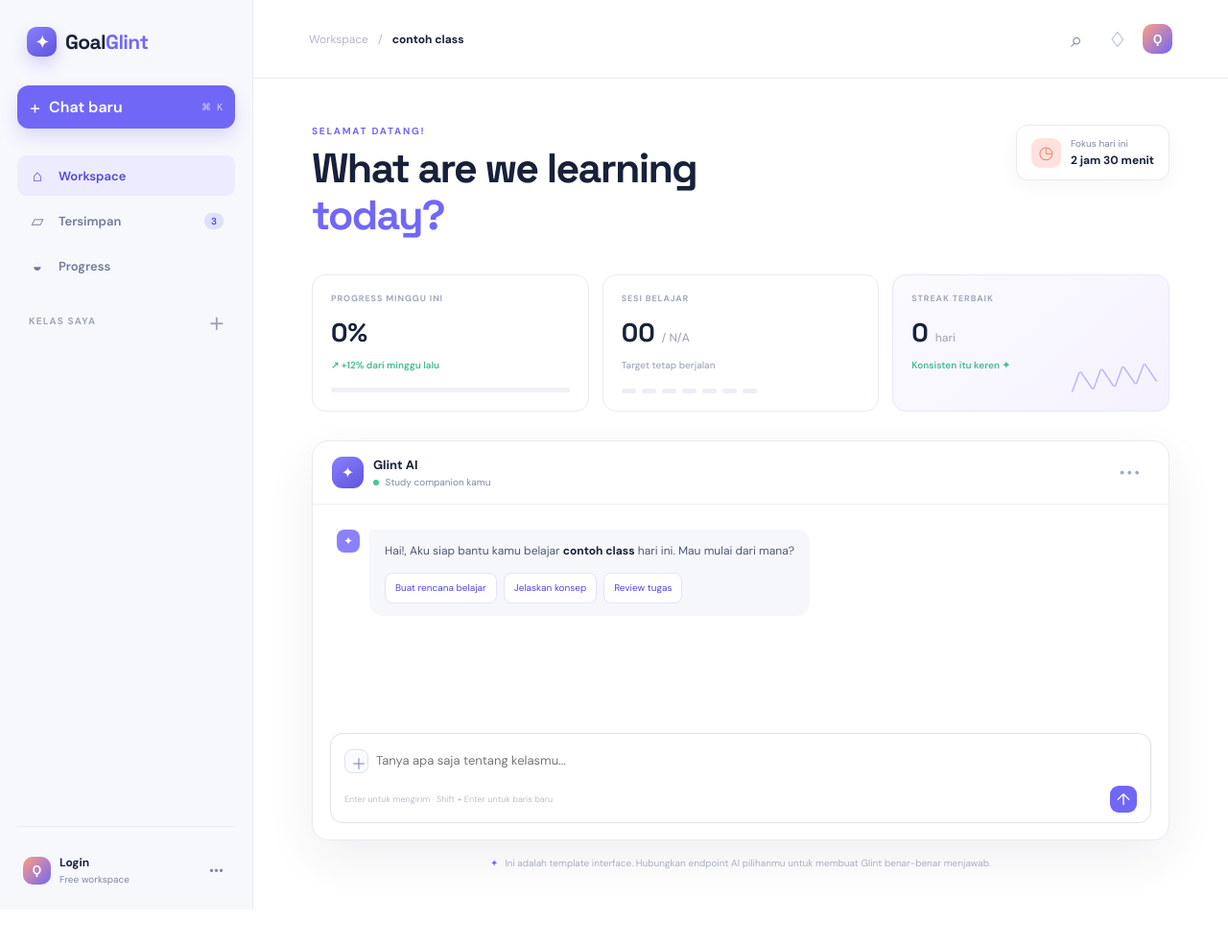
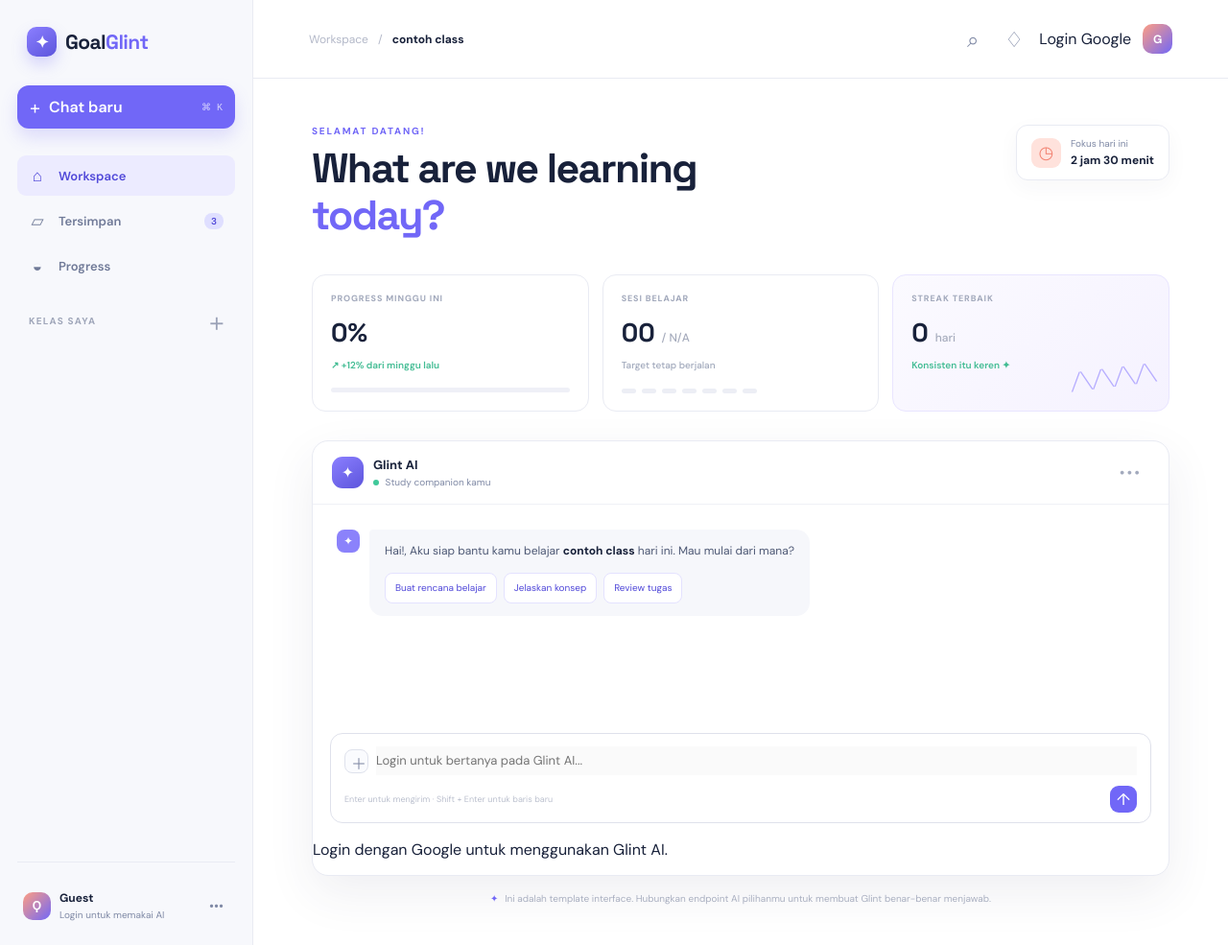
Before and after one commit to Frask-nivis/betterMe, a website: page src/index.html in a window 1280 px wide. Shown: the whole page at 96% size. Before the commit the page ends 948 px from the top, so only its background shows below. Drawn offline with Linux system fonts and the light colour scheme; no server answers.

Commit message:
Add Google login UI and AI login gate

```diff
--- a/src/index.html
+++ b/src/index.html
@@ -55,14 +55,12 @@
             </div>
             <div class="sidebar-bottom">
                 <div class="mini-profile" id="miniProfile">
-                    <div class="avatar">
-                        Ϙ
-                    </div>
-                    <div><strong>Login</strong><small>Free workspace</small></div>
+                    <div class="avatar" id="profileAvatar">Ϙ</div>
+                    <div><strong id="profileName">Guest</strong><small id="profileStatus">Login untuk memakai AI</small></div>
                     <button class="icon-button profile-menu-toggle" id="profileMenuToggle" aria-label="Buka menu profil" aria-expanded="false">•••</button>
                     <div class="popup-menu-mini-profile" id="profileMenu" aria-hidden="true">
-                        <a href="#" role="button" tabindex="0" class="action-logout" style="display: none;">Logout</a>
-                        <a href="#" role="button" tabindex="0" class="login">login</a>
+                        <a href="#" role="button" tabindex="0" class="action-logout" hidden>Logout</a>
+                        <a href="login.html" role="button" tabindex="0" class="login" id="profileLogin">Login Google</a>
                         <a href="#" role="button" tabindex="0" class="action-settings">Pengaturan</a>
                     </div>
                 </div>
@@ -76,7 +74,8 @@
                 <div class="top-actions">
                     <button class="icon-button" aria-label="Cari">⌕</button>
                     <button class="icon-button" aria-label="Notifikasi">♢</button>
-                    <button class="avatar small">Ϙ</button>
+                    <a class="auth-action" id="authAction" href="login.html">Login Google</a>
+                    <button class="avatar small" id="topAvatar" hidden>G</button>
                 </div>
             </header>
 
@@ -141,13 +140,14 @@
                     <form class="composer" id="chatForm">
                         <div class="composer-tools">
                             <button type="button" aria-label="Lampirkan file">＋</button>
-                            <input type="text" class="textBox" placeholder="Tanya apa saja tentang kelasmu..." required />
+                            <input type="text" class="textBox" placeholder="Login untuk bertanya pada Glint AI..." required disabled />
                         </div>
                         <div class="composer-bottom">
                             <span class="shortcut-hint">Enter untuk mengirim · Shift + Enter untuk baris baru</span>
-                            <button class="send-button" type="submit" aria-label="Kirim pesan">↑</button>
+                            <button class="send-button" type="submit" aria-label="Kirim pesan" disabled>↑</button>
                         </div>
                     </form>
+                    <p class="login-hint" id="loginHint">Login dengan Google untuk menggunakan Glint AI.</p>
                 </section>
 
                 <p class="template-note"><span>✦</span> Ini adalah template interface. Hubungkan endpoint AI pilihanmu untuk membuat Glint benar-benar menjawab.</p>
```
